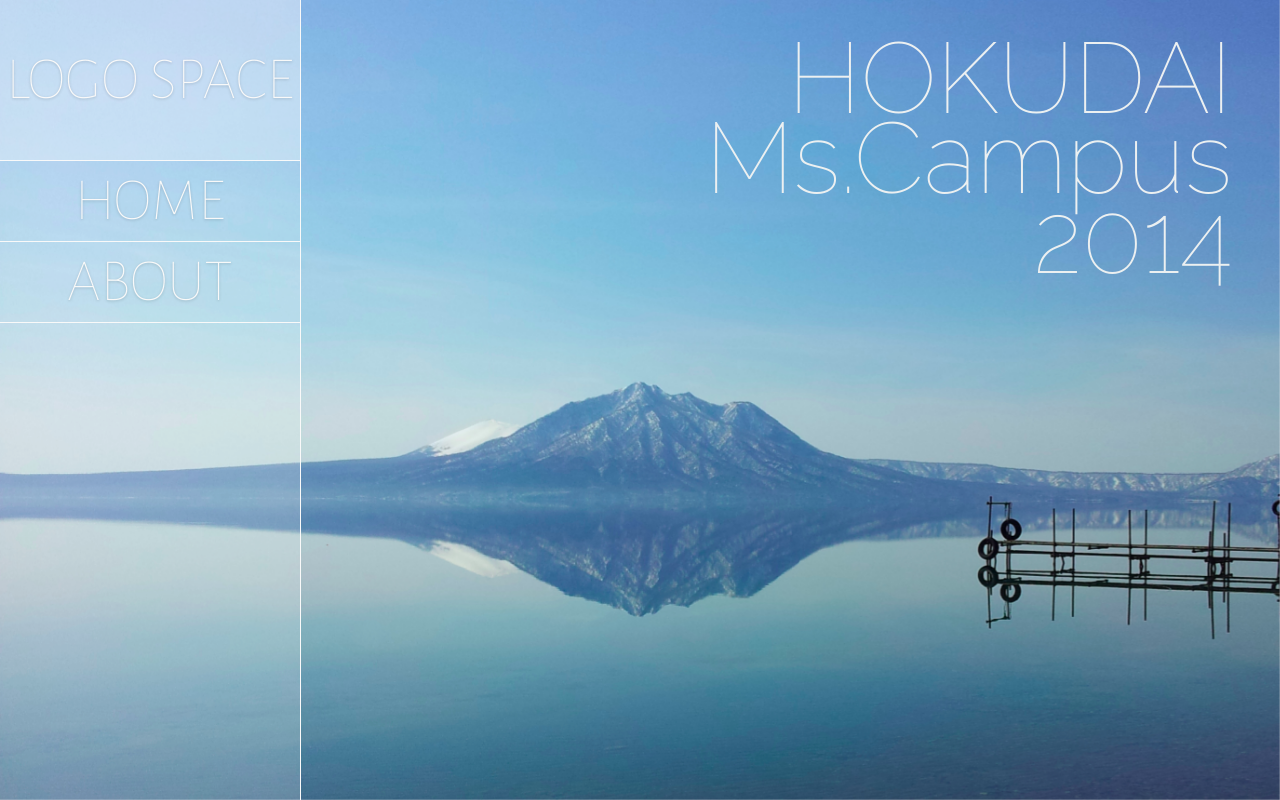
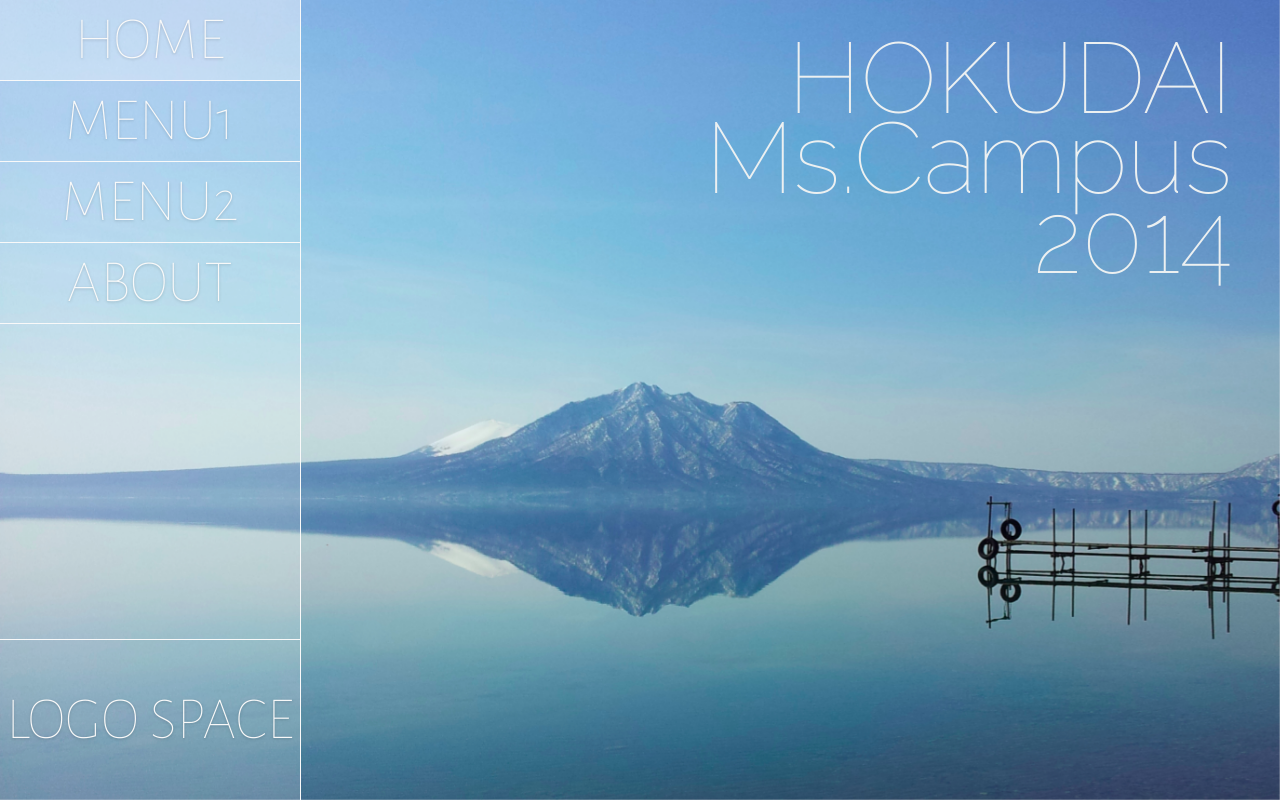
Before and after one commit to endaaman/ms, a Django app: page / in a window 1280 px wide. Run offline with Django 3.2, Linux system fonts and the light colour scheme; parts of the project's set-up code (start-up, migrations or seed data) failed here and were passed over.

Commit message:
デザイン一新

```diff
--- a/static/css/common.css
+++ b/static/css/common.css
@@ -150,6 +150,7 @@ html {
 body {
   font-family: "メイリオ", "Meiryo", "Hiragino Kaku Gothic ProN", "ヒラギノ角ゴ ProN W3";
   height: 100%;
+  min-height: 600px;
   background-color: transparent;
   color: #34495e; }
 
@@ -167,14 +168,24 @@ body {
   background-size: cover; }
 
 #side-bar {
-  position: fixed;
+  position: absolute;
   left: 0;
   top: 0;
   width: 300px;
   height: 100%;
+  min-height: 600px;
   background-color: rgba(255, 255, 255, 0.2);
   border-right: 1px solid #f9f9f9; }
+  #side-bar .bottom-guide {
+    position: absolute;
+    bottom: 0;
+    left: 0;
+    width: 300px; }
+    #side-bar .bottom-guide .menu-item {
+      border-bottom: 0;
+      border-top: 1px solid #f9f9f9; }
   #side-bar .menu-item {
+    width: 300px;
     height: 80px;
     border-bottom: 1px solid #f9f9f9;
     font-family: "Alegreya Sans SC";
--- a/static/css/common.sass
+++ b/static/css/common.sass
@@ -47,6 +47,7 @@ html
 body
 	font-family: "メイリオ", "Meiryo", "Hiragino Kaku Gothic ProN", "ヒラギノ角ゴ ProN W3"
 	height: 100%
+	min-height: 600px
 	background-color: transparent
 	color : #34495e
 	@extend .f16
@@ -70,24 +71,37 @@ body
 @import url("http://fonts.googleapis.com/css?family=Alegreya+Sans+SC:100")
 
 $side-bar-border-color : #f9f9f9
+$side-bar-f-color : #f9f9f9
 $side-bar-bg-color: rgba(255,255,255,0.2)
 
 $side-bar-w : 300px
 
 
 #side-bar
-	position: fixed
+	position: absolute
 	left: 0
 	top: 0
 	width: $side-bar-w
 	height: 100%
+	min-height: 600px
 	background-color: $side-bar-bg-color
 	border-right: 1px solid $side-bar-border-color
 
 
 	$base-h : 80px
 	$f-size : 60px
+
+	.bottom-guide
+		position: absolute
+		bottom: 0
+		left: 0
+		width: $side-bar-w
+		.menu-item
+			border-bottom: 0
+			border-top: 1px solid $side-bar-border-color
+
 	.menu-item
+		width: $side-bar-w
 		height: $base-h
 		border-bottom: 1px solid $side-bar-border-color
 		font-family: 'Alegreya Sans SC'
@@ -98,7 +112,7 @@ $side-bar-w : 300px
 			line-height: $base-h
 			text-align: center
 			text-decoration: none
-			color: $side-bar-border-color
+			color: $side-bar-f-color
 			text-shadow: 0px 1px 3px rgba(0,0,0,0.2)
 			transition: background-color 0.2s ease
 			&:hover
@@ -135,7 +149,7 @@ h1.secondary-title
 
 
 $frame-bg-color: rgba(255,255,255,0.6)
-$frame-f-color: #222
+$frame-f-color: #442
 
 
 table
@@ -150,37 +164,14 @@ table
 			vertical-align: middle
 			padding: 16px
 			// border: 1px solid $side-bar-border-color
+			height: 80px
 			line-height: 1.5em
 
 		th
-			width: 160px
-			height: 60px
+			width: 200px
 			text-align: center
 
 		td
-			width: 240px
+			width: 280px
 			height: 60px
 			text-align: left
-
-
-ul.tiles
-	$mh : 40px
-	$mv : 40px
-	$w : 300px
-	$h : 200px
-	$c : 3
-	@include clearfix
-	width : ($w + $mh) * $c - $mh
-	margin-right: auto
-	margin-left: auto
-	li.tile
-		border-radius: 5px
-		background-color : #3498db
-		margin-left: $mh
-		margin-top: $mv
-		width: $w
-		height: $h
-		float: left
-		&:nth-child(3n-2)
-			clear: both
-			margin-left: 0
--- a/templates/base.html
+++ b/templates/base.html
@@ -4,21 +4,33 @@
 <meta name="robots" content="noindex,nofollow">
 <link rel="stylesheet" href="{{STATIC_URL}}css/common.css">
 <script src="{{STATIC_URL}}js/jquery-2.0.3.min.js"></script>
-<title>{%block title%}ホクダイミスキャン{%endblock%}</title>
+<title>{%block title%}ミス北大2014{%endblock%}</title>
 {%block head%}{%endblock%}
 {%block script%}{%endblock%}
 <body>
 <div id="bg-container"></div>
 
 <div id="side-bar">
-	<div class="menu-item size2">
-		<a href="/">LOGO SPACE</a>
+	<div class="menu-item">
+		<a href="{%url "home" %}">HOME</a>
 	</div>
+
 	<div class="menu-item">
-		<a href="/">HOME</a>
+		<a href="/">MENU1</a>
 	</div>
+
 	<div class="menu-item">
-		<a href="/about">ABOUT</a>
+		<a href="/">MENU2</a>
+	</div>
+
+	<div class="menu-item">
+		<a href="{%url "about" %}">ABOUT</a>
+	</div>
+
+	<div class="bottom-guide">
+		<div class="menu-item size2">
+			<a href="/">LOGO SPACE</a>
+		</div>
 	</div>
 </div>
 <div id="main-content">
--- a/templates/home.html
+++ b/templates/home.html
@@ -1,10 +1,4 @@
 {% extends "base.html" %}
-{%block script%}
-<script type="text/javascript">
-$(function(){
-})
-</script>
-{%endblock%}
 {%block content%}
 <h1 class="title primary-title">HOKUDAI<br />Ms.Campus<br />2014</h1>
 {%endblock%}
```
Also changed, not shown: other parts of static/css/common.css (+3 -23 lines).
